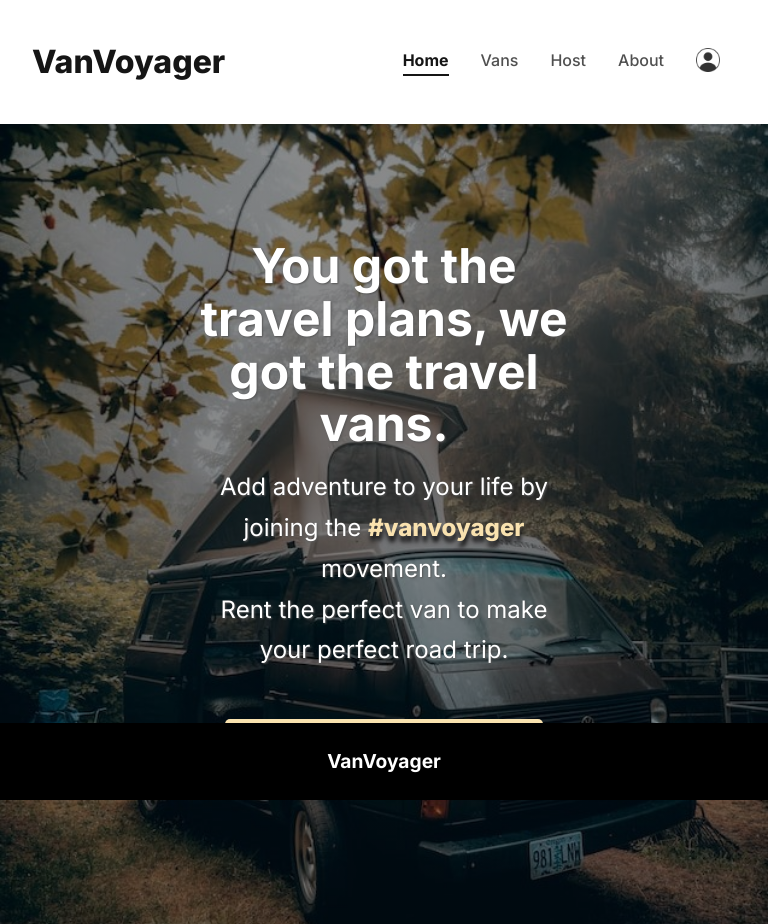
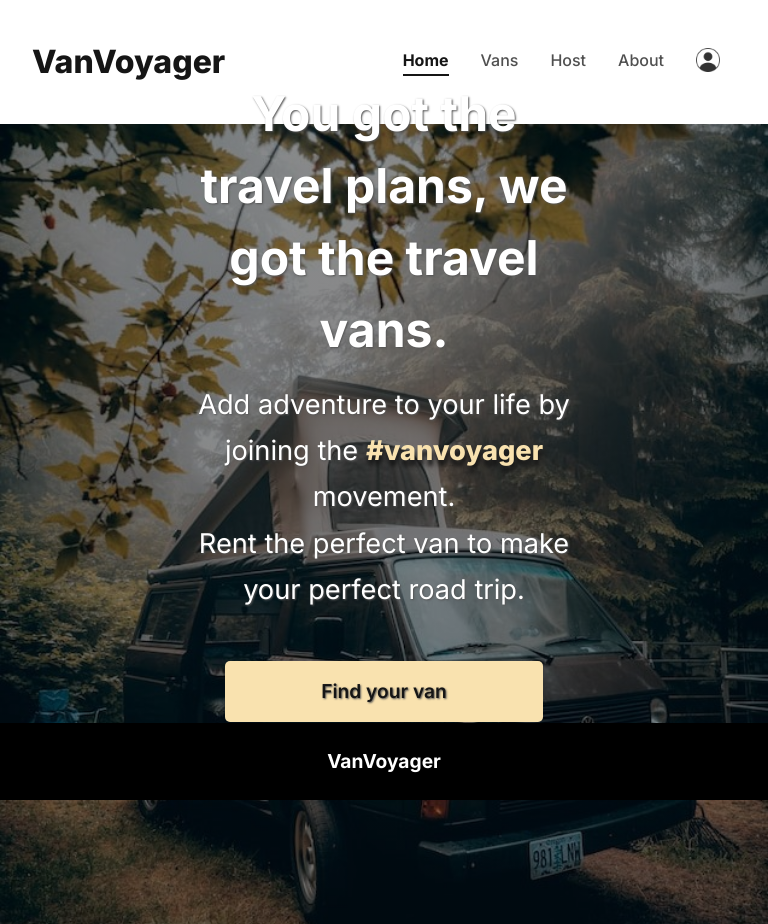
Before and after one commit to heet-git/van-voyager, a React (Create React App) app: page / in a window 768 px wide. Built offline with nearby package versions, Linux system fonts and the light colour scheme; what miragejs would draw is missing.

Commit message:
Update styles.css

```diff
--- a/src/styles.css
+++ b/src/styles.css
@@ -124,8 +124,6 @@ header{
 .home-intro{
     text-align: center;
     position: absolute;
-    max-width: 60%;
-    max-height: 40%;
     top: 50%;
     left: 50%;
     transform: translate(-50%, -50%);
@@ -607,11 +605,12 @@ Responsive Grid Media Queries - 1280, 1024, 768, 480
     }
 
     .intro-title{
-        line-height: 1.1em;
+        line-height: 1.5em;
     }
 
     .intro-detail{
         line-height: 1.7em;
+        font-size: 1.7em;
     }
 /*
     .home-container a{
```
